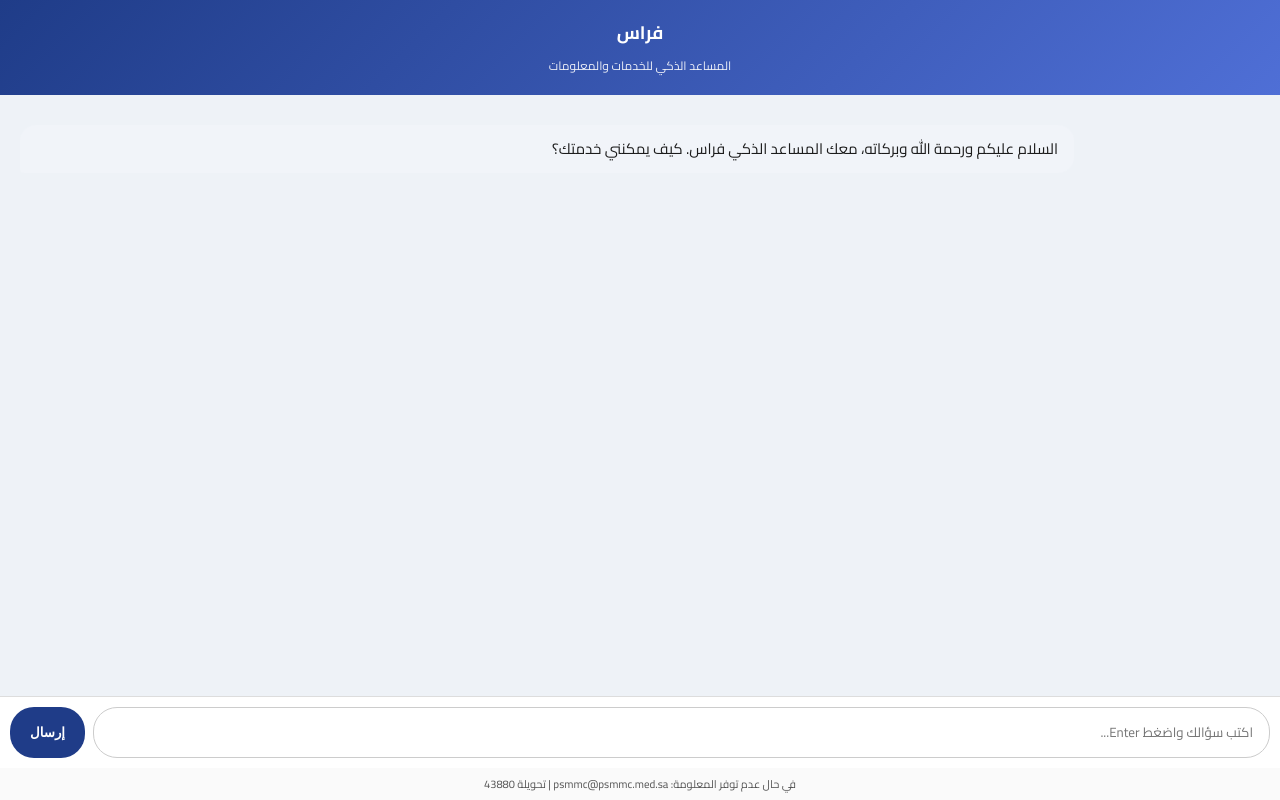
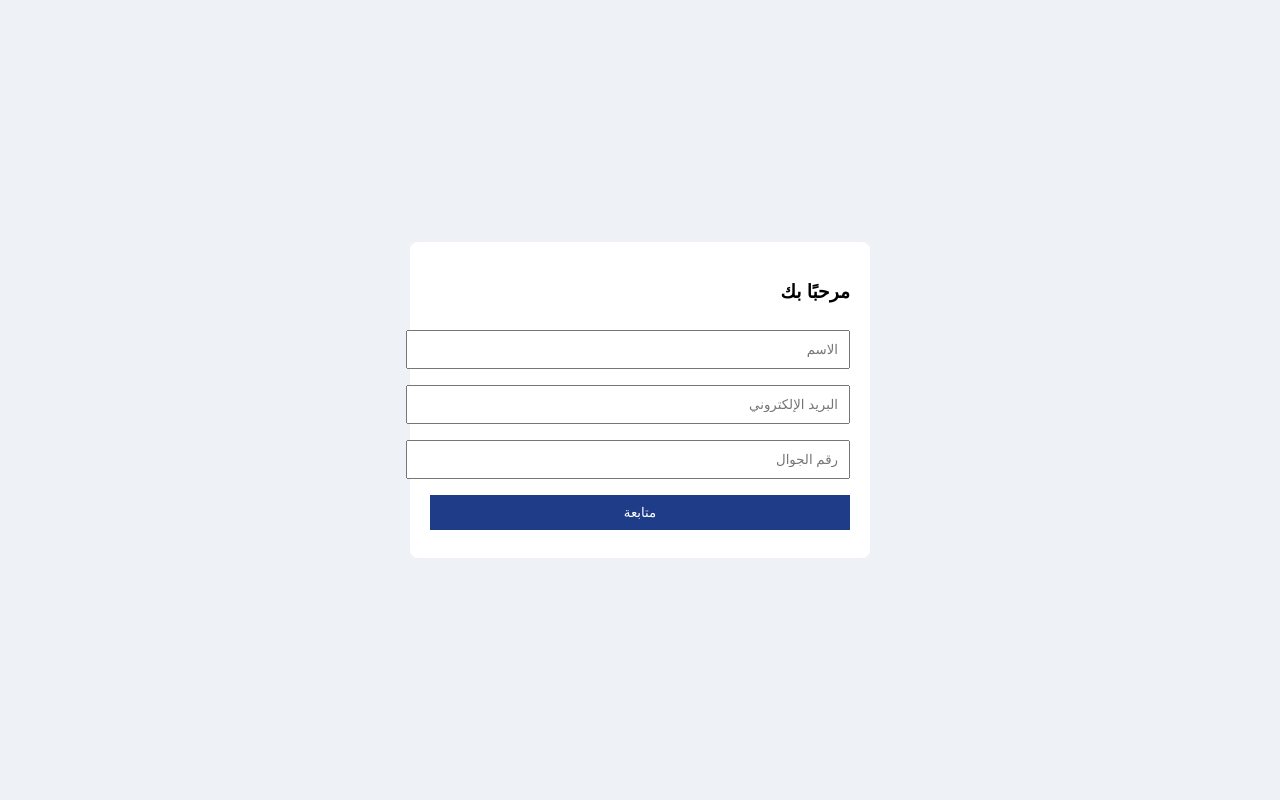
Before and after one commit to ss2009w-lang/chat-assistant, a Python web app: template templates/chat.html in a window 1280 px wide. Run offline with Jinja, Linux system fonts and the light colour scheme; the template is opened without the code that fills it, so the values that code supplies are empty.

Commit message:
add full service flow ui with user info, ticket, and rating

```diff
--- a/static/chat.js
+++ b/static/chat.js
@@ -1,8 +1,17 @@
-window.onload=function(){
-  add('bot','السلام عليكم ورحمة الله وبركاته، معك المساعد الذكي فراس. كيف يمكنني خدمتك؟')
-  document.getElementById('input').addEventListener('keydown',function(e){
-    if(e.key==='Enter'){send()}
-  })
+function show(id){
+  document.querySelectorAll('.screen').forEach(s=>s.classList.remove('active'))
+  document.getElementById(id).classList.add('active')
+}
+
+function goOptions(){show('options')}
+function startChat(){
+  show('chat')
+  add('bot','السلام عليكم، معك المساعد الذكي فراس. كيف يمكنني خدمتك؟')
+}
+function openTicket(){show('ticket')}
+function submitTicket(){
+  alert('تم استلام التذكرة وسيتم التواصل معك')
+  show('end')
 }
 
 function send(){
@@ -11,8 +20,6 @@ function send(){
   if(!t)return
   add('user',t)
   i.value=''
-  document.getElementById('typing').style.display='block'
-
   fetch('/ask',{
     method:'POST',
     headers:{'Content-Type':'application/json'},
@@ -20,8 +27,8 @@ function send(){
   })
   .then(r=>r.json())
   .then(d=>{
-    document.getElementById('typing').style.display='none'
     add('bot',d.reply)
+    setTimeout(()=>show('end'),1000)
   })
 }
 
@@ -29,7 +36,8 @@ function add(type,text){
   const d=document.createElement('div')
   d.className='msg '+type
   d.innerText=text
-  const m=document.getElementById('messages')
-  m.appendChild(d)
-  m.scrollTop=m.scrollHeight
+  document.getElementById('messages').appendChild(d)
 }
+
+function rate(){show('rate')}
+function finish(){alert('شكرًا لتقييمك');location.reload()}
--- a/templates/chat.html
+++ b/templates/chat.html
@@ -4,130 +4,81 @@
 <meta charset='UTF-8'>
 <meta name='viewport' content='width=device-width, initial-scale=1.0'>
 <title>فراس | المساعد الذكي</title>
-<link href='https://fonts.googleapis.com/css2?family=Cairo:wght@400;600;700&display=swap' rel='stylesheet'>
 <style>
-:root{
-  --primary:#1f3c88;
-  --secondary:#4f6fd6;
-  --bg:#eef2f7;
-  --card:#ffffff;
-  --bot:#f1f4f9;
-  --user:#1f3c88;
-  --text:#1c1c1c;
-}
-*{box-sizing:border-box}
-html,body{
-  height:100%;
-  margin:0;
-  font-family:'Cairo',sans-serif;
-  background:var(--bg)
-}
-.app{
-  height:100%;
-  display:flex;
-  flex-direction:column
-}
-.header{
-  background:linear-gradient(135deg,var(--primary),var(--secondary));
-  color:#fff;
-  padding:16px;
-  text-align:center
-}
-.header h1{
-  margin:0;
-  font-size:18px
-}
-.header span{
-  font-size:12px;
-  opacity:.9
-}
-.messages{
-  flex:1;
-  padding:14px;
-  overflow-y:auto
-}
-.msg{
-  max-width:85%;
-  padding:12px 16px;
-  margin:10px 0;
-  border-radius:16px;
-  font-size:14px;
-  line-height:1.6
-}
-.user{
-  background:var(--user);
-  color:#fff;
-  margin-left:auto;
-  border-bottom-right-radius:4px
-}
-.bot{
-  background:var(--bot);
-  color:var(--text);
-  margin-right:auto;
-  border-bottom-left-radius:4px
-}
-.typing{
-  font-size:12px;
-  color:#777;
-  margin:6px
-}
-.input-area{
-  display:flex;
-  padding:10px;
-  border-top:1px solid #ddd;
-  background:#fff
-}
-.input-area input{
-  flex:1;
-  padding:12px 16px;
-  border-radius:24px;
-  border:1px solid #ccc;
-  font-family:'Cairo',sans-serif;
-  outline:none
-}
-.input-area button{
-  margin-right:8px;
-  padding:0 20px;
-  border:none;
-  border-radius:24px;
-  background:var(--primary);
-  color:#fff;
-  font-weight:600;
-  cursor:pointer
-}
-.footer{
-  font-size:11px;
-  text-align:center;
-  padding:6px;
-  background:#fafafa;
-  color:#555
-}
-@media (min-width: 768px){
-  .messages{padding:20px}
-  .msg{font-size:15px}
-}
+body{margin:0;font-family:Arial;background:#eef2f7}
+.screen{display:none;height:100vh;justify-content:center;align-items:center}
+.active{display:flex}
+.card{background:#fff;padding:20px;width:100%;max-width:420px;border-radius:8px}
+input,select,button{width:100%;padding:10px;margin:8px 0}
+button{background:#1f3c88;color:#fff;border:none;cursor:pointer}
+.messages{flex:1;overflow-y:auto;padding:10px}
+.msg{margin:8px 0;padding:10px;border-radius:6px}
+.user{background:#1f3c88;color:#fff}
+.bot{background:#ddd}
+.footer{padding:10px;border-top:1px solid #ccc;display:flex}
+.footer input{flex:1}
 </style>
 </head>
 <body>
 
-<div class='app'>
-  <div class='header'>
-    <h1>فراس</h1>
-    <span>المساعد الذكي للخدمات والمعلومات</span>
+<div id='start' class='screen active'>
+  <div class='card'>
+    <h3>مرحبًا بك</h3>
+    <input id='name' placeholder='الاسم'>
+    <input id='email' placeholder='البريد الإلكتروني'>
+    <input id='phone' placeholder='رقم الجوال'>
+    <button onclick='goOptions()'>متابعة</button>
   </div>
+</div>
 
-  <div class='messages' id='messages'></div>
+<div id='options' class='screen'>
+  <div class='card'>
+    <button onclick='startChat()'>تحدث مع البوت</button>
+    <button onclick='openTicket()'>رفع تذكرة</button>
+  </div>
+</div>
 
-  <div class='typing' id='typing' style='display:none'>فراس يكتب...</div>
+<div id='ticket' class='screen'>
+  <div class='card'>
+    <h4>رفع تذكرة</h4>
+    <select id='ticketType'>
+      <option>تقنية</option>
+      <option>شكوى</option>
+      <option>استفسار عن طلب</option>
+    </select>
+    <button onclick='submitTicket()'>إرسال</button>
+  </div>
+</div>
 
-  <div class='input-area'>
-    <input id='input' placeholder='اكتب سؤالك واضغط Enter...' />
-    <button onclick='send()'>إرسال</button>
+<div id='chat' class='screen'>
+  <div class='card' style='display:flex;flex-direction:column;height:100%'>
+    <div id='messages' class='messages'></div>
+    <div class='footer'>
+      <input id='input' placeholder='اكتب سؤالك...'>
+      <button onclick='send()'>إرسال</button>
+    </div>
   </div>
+</div>
 
-  <div class='footer'>
-    في حال عدم توفر المعلومة:
-    psmmc@psmmc.med.sa | تحويلة 43880
+<div id='end' class='screen'>
+  <div class='card'>
+    <h4>هل ترغب في خدمة أخرى؟</h4>
+    <button onclick='startChat()'>نعم</button>
+    <button onclick='rate()'>لا</button>
+  </div>
+</div>
+
+<div id='rate' class='screen'>
+  <div class='card'>
+    <h4>قيّم الخدمة</h4>
+    <select id='rating'>
+      <option>⭐</option>
+      <option>⭐⭐</option>
+      <option>⭐⭐⭐</option>
+      <option>⭐⭐⭐⭐</option>
+      <option>⭐⭐⭐⭐⭐</option>
+    </select>
+    <button onclick='finish()'>إنهاء</button>
   </div>
 </div>
 
```
